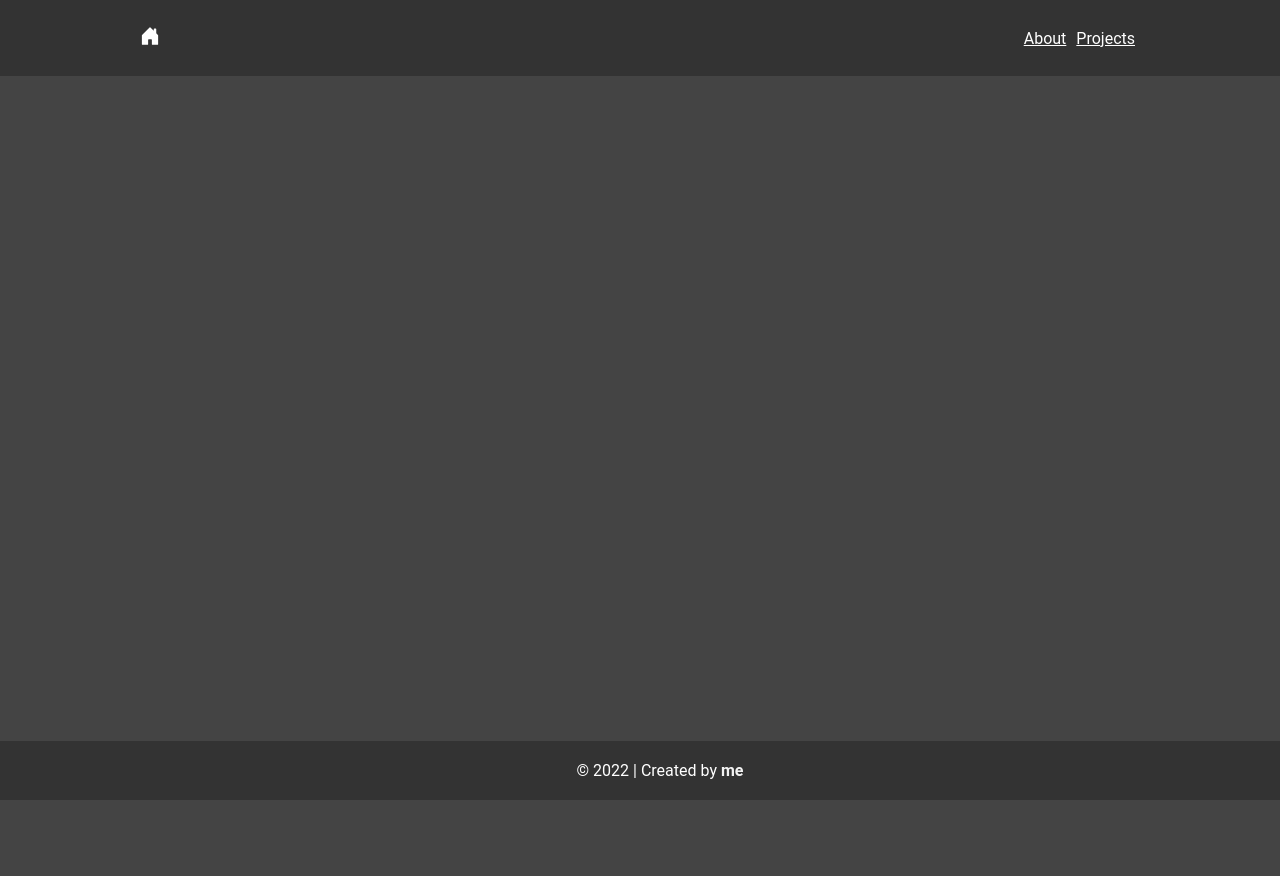
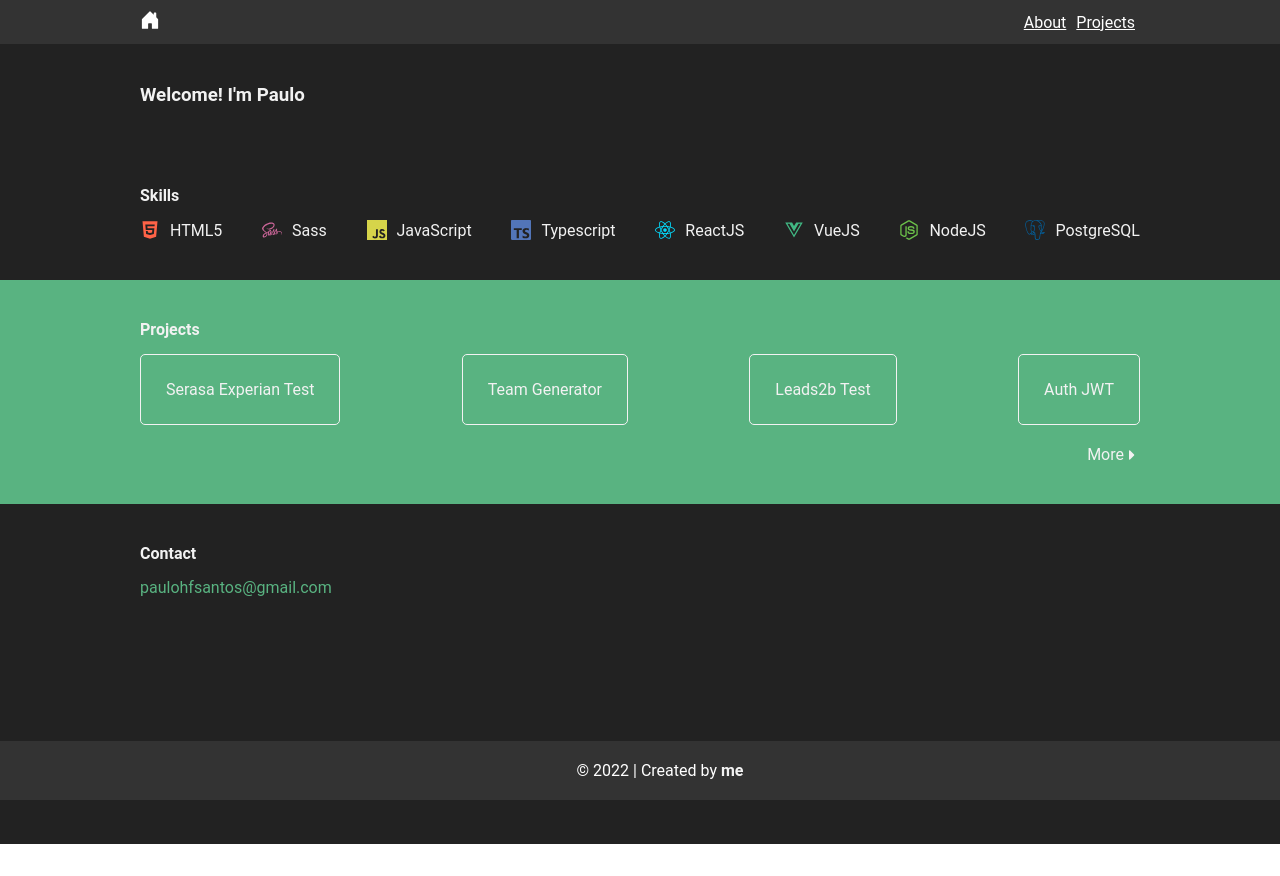
Before and after one commit to paulohfsantos/personal-website-typescript, a React (Vite) app: page / in a window 1280 px wide. After the commit the page ends 844 px from the top, so only its background shows below. Built offline with nearby package versions, Linux system fonts and the light colour scheme.

Commit message:
new home items

```diff
--- a/data.json
+++ b/data.json
@@ -12,6 +12,16 @@
         "name": "Linkedin",
         "url": "https://www.linkedin.com/in/paulohfsantos/"
       }
+    ],
+    "skills": [
+      "HTML5",
+      "Sass",
+      "JavaScript",
+      "Typescript",
+      "ReactJS",
+      "VueJS",
+      "NodeJS",
+      "PostgreSQL"
     ],
     "experience": [
       {
--- a/src/components/Main/index.tsx
+++ b/src/components/Main/index.tsx
@@ -1,12 +1,89 @@
 import React from 'react'
 import { useMyselfData } from '../../hooks/useMyselfData'
+import { FaReact, FaVuejs, FaNodeJs, FaHtml5, FaSass, FaCaretRight } from 'react-icons/fa'
+import { SiPostgresql, SiTypescript, SiJavascript } from 'react-icons/si'
+import Container from '../Container'
 import './styles.scss'
+import { Link } from 'react-router-dom'
 
 const Main: React.FC = () => {
+  const { me } = useMyselfData()
+
+  const margin = { marginRight: '10px' }
+
+  const skillsArrIcons = [
+    <FaHtml5 color='#ff6347' size={20} style={margin} />,
+    <FaSass color='#cc6699' size={20} style={margin} />,
+    <SiJavascript color='#d6d44a' size={20} style={margin} />,
+    <SiTypescript color='#5275b8' size={20} style={margin} />,
+    <FaReact color='#04d8f9' size={20} style={margin} />,
+    <FaVuejs color='#41B883' size={20} style={margin} />,
+    <FaNodeJs color='#6cc24a' size={20} style={margin} />,
+    <SiPostgresql color='#0064a5' size={20} style={margin} />
+  ]
+
+  const skills = me.skills.map((skill, index) => {
+    return (
+      <li key={index}>
+        {skillsArrIcons[index]}
+        <span>{skill}</span>
+      </li>
+    )
+  })
+
+  const projHome = me.projects.map((project, index) => {
+    return (
+      <a href={project.src} target='_blank' key={index}>
+        <li>{project.name}</li>
+      </a>
+    )
+  })
+
+  const firstName = me.name.split(' ')
+
   return (
     <section className="main">
       <main>
-        <div className="main_content"></div>
+        <div className="main_content">
+          <div className="welcome">
+            <Container>
+              <h3>Welcome! I'm {firstName[0]}</h3>
+            </Container>
+          </div>
+
+          {/* <div className="description">
+            <Container>
+              <h4>About</h4>
+              <p>{me.about}</p>
+            </Container>
+          </div> */}
+
+          <div className="skills">
+            <Container>
+              <h4>Skills</h4>
+              <ul>{skills}</ul>
+            </Container>
+          </div>
+
+          <div className="project_list_home">
+            <Container>
+              <h4>Projects</h4>
+
+              <ul>{projHome}</ul>
+
+              <div className="more">
+                <Link to="/projects">More <FaCaretRight /> </Link>
+              </div>
+            </Container>
+          </div>
+
+          <div className="contact">
+            <Container>
+              <h4>Contact</h4>
+              <a href={`mailto:${me.email}`}>{me.email}</a>
+            </Container>
+          </div>
+        </div>
       </main>
     </section>
   )
--- a/src/components/Main/styles.scss
+++ b/src/components/Main/styles.scss
@@ -0,0 +1,91 @@
+.main {
+  color: #f2f2f2;
+  display: flex;
+  flex-direction: column;
+  justify-content: center;
+
+  main {
+    .main_content {
+      .welcome {
+        padding: 40px;
+      }
+      .description {
+        padding: 40px;
+        background-color: #59b381;
+
+        h4 {
+          margin-bottom: 15px;
+        }
+      }
+
+      .skills {
+        padding: 40px;
+
+        h4 {
+          margin-bottom: 15px;
+        }
+
+        ul {
+          display: flex;
+          justify-content: space-between;
+
+          li {
+            display: flex;
+            align-items: center;
+          }
+        }
+      }
+
+      .project_list_home {
+        padding: 40px;
+        background-color: #59b381;
+
+        h4 {
+          margin-bottom: 15px;
+        }
+
+        ul {
+          display: flex;
+          justify-content: space-between;
+
+          li {
+            padding: 25px;
+            border-radius: 5px;
+            border: 1px solid #f2f2f2;
+          }
+
+          a {
+            text-decoration: none;
+            color: #f2f2f2;
+          }
+        }
+
+        .more {
+          display: flex;
+          justify-content: end;
+          margin-top: 20px;
+
+          a {
+            color: #f2f2f2;
+            display: flex;
+            align-items: center;
+            text-decoration: none;
+          }
+        }
+      }
+
+      .contact {
+        padding: 40px;
+
+        h4 {
+          margin-bottom: 15px;
+        }
+
+        a {
+          text-decoration: none;
+          color: #59b381;
+        }
+      }
+    }
+  }
+}
--- a/src/pages/Home/index.tsx
+++ b/src/pages/Home/index.tsx
@@ -1,17 +1,11 @@
 import React from 'react'
-import Container from '../../components/Container'
 import Main from '../../components/Main'
-import { useMyselfData } from '../../hooks/useMyselfData'
 import './styles.scss'
 
 const Home: React.FC = () => {
-  const { me } = useMyselfData()
-
   return (
     <section className="home">
-      <Container>
-        <Main />
-      </Container>
+      <Main />
     </section>
   )
 }
--- a/src/pages/Home/styles.scss
+++ b/src/pages/Home/styles.scss
@@ -1,4 +1,4 @@
 section.home {
-  background-color: #444444;
+  background-color: #222222;
   min-height: 100vh;
 }
--- a/src/reset.scss
+++ b/src/reset.scss
@@ -14,6 +14,7 @@ html {
     ul {
       list-style: none;
       padding: 0;
+      margin: 0;
     }
 
     h1, h2, h3, h4, h5, h6, figure, p {
--- a/src/types/DataJSON.ts
+++ b/src/types/DataJSON.ts
@@ -4,11 +4,11 @@ export interface IDataJSON {
     email: string;
     about: string;
     links: ILinks[];
+    skills: string[];
     experience: IExperience[];
     projects: IProject[];
   }
 }
-
 export interface ILinks {
   name: string;
   url: string;
@@ -22,7 +22,6 @@ export interface IExperience {
   city: string;
   country: string;
 }
-
 export interface IProject {
   id: number;
   name: string;
```
